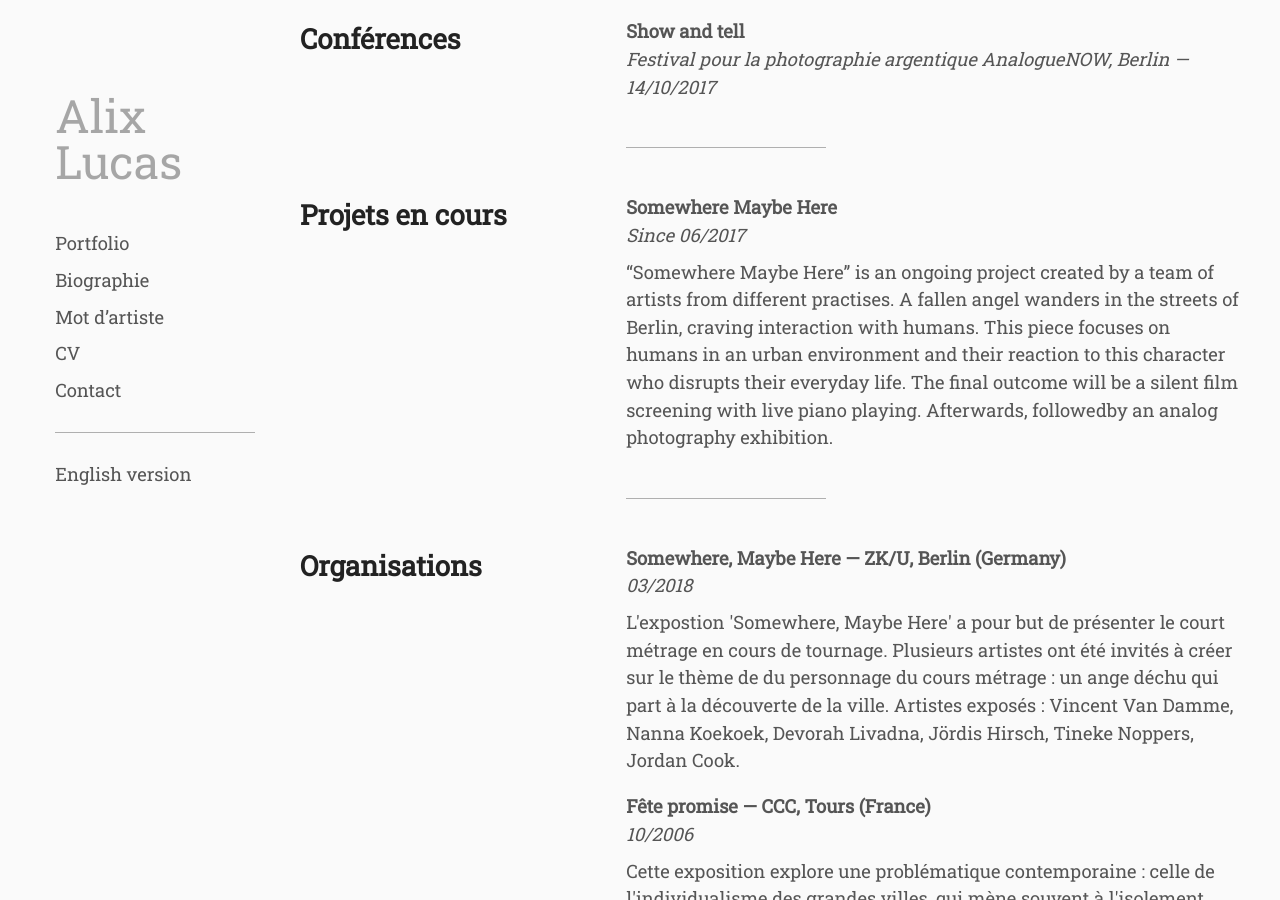
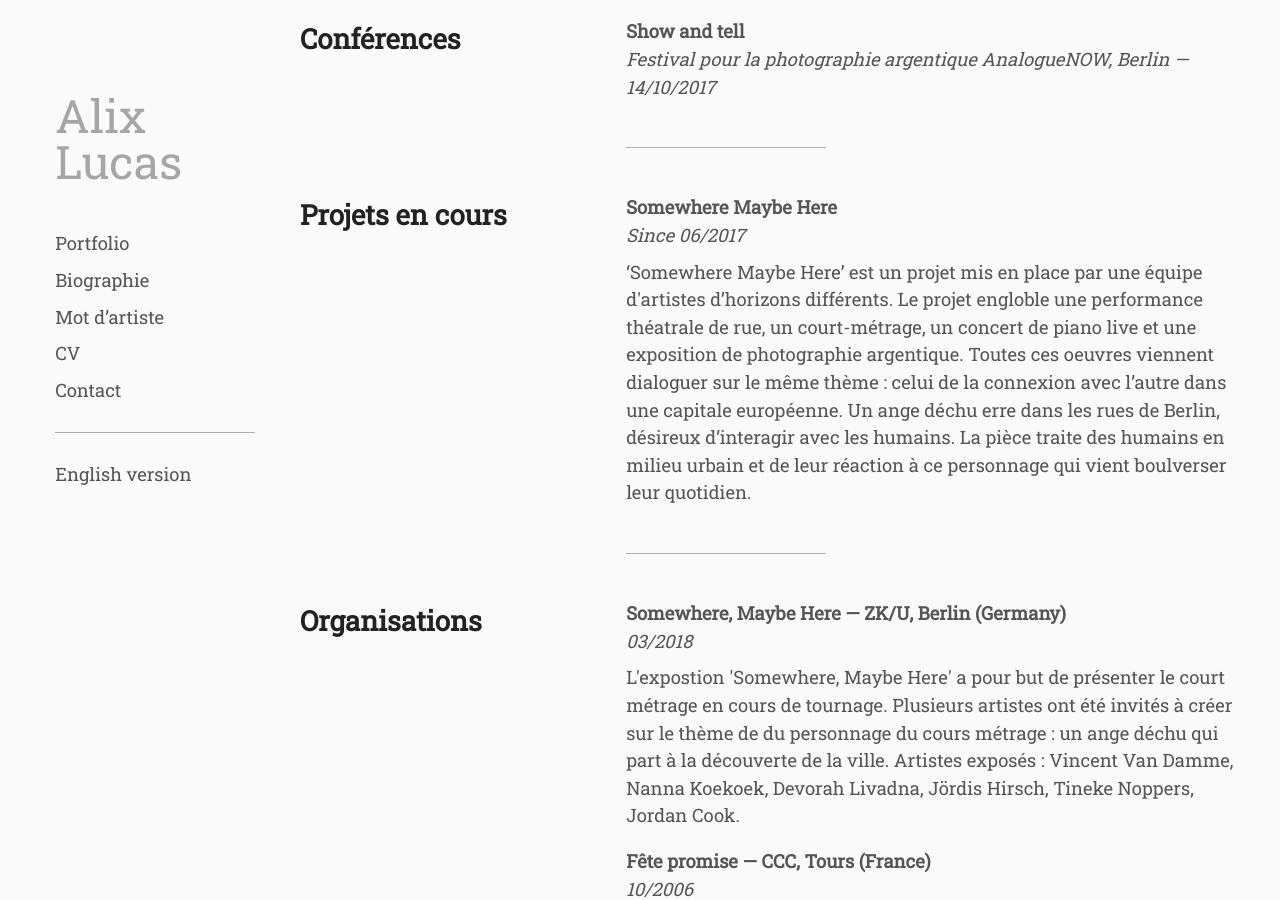
Before and after one commit to whyalix/alixlucas, a Jekyll site: the page built from pages/fr/resume.html, in a window 1280 px wide and 900 px high, scrolled down 2643 px. Built offline with Jekyll 4.4.1, drawn with Linux system fonts in a browser that asks for light colours.

Commit message:
Update ongoing_projects.yml

```diff
--- a/_data/fr/ongoing_projects.yml
+++ b/_data/fr/ongoing_projects.yml
@@ -1,4 +1,9 @@
 - primary: Somewhere Maybe Here
   secondary: Since 06/2017
   content: |
-    “Somewhere Maybe Here” is an ongoing project created by a team of artists from different practises. A fallen angel wanders in the streets of Berlin, craving interaction with humans. This piece focuses on humans in an urban environment and their reaction to this character who disrupts their everyday life. The final outcome will be a silent film screening with live piano playing. Afterwards, followedby an analog photography exhibition.
+     ‘Somewhere Maybe Here’ est un projet mis en place par une équipe d'artistes d’horizons différents. Le projet engloble une performance théatrale de rue, un court-métrage, un concert de piano live et une exposition de photographie argentique.
+
+     Toutes ces oeuvres viennent dialoguer sur le même thème : celui de la connexion avec l’autre dans une capitale européenne.
+
+
+     Un ange déchu erre dans les rues de Berlin, désireux d’interagir avec les humains. La pièce traite des humains en milieu urbain et de leur réaction à ce personnage qui vient boulverser leur quotidien.
```
